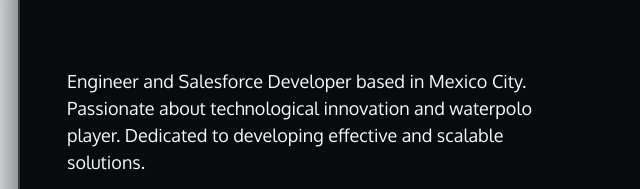
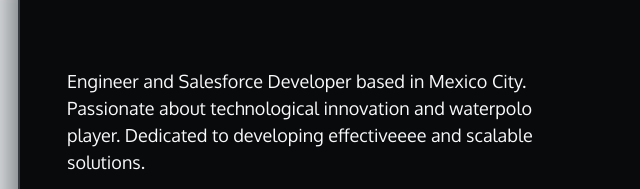
Before and after one commit to SOsPerez/Portfolio, a plain HTML site: page index.html in a window 1280 px wide. Shown: the part 817-1006 px from the top of the page, 52-692 px from the left. Drawn offline with nearby package versions, Linux system fonts and the light colour scheme.

Commit message:
Update index.html

```diff
--- a/index.html
+++ b/index.html
@@ -112,7 +112,7 @@
           <div class="row align-items-center">
             <div class="col-md-6 text-rigth ">
               <p>Engineer and Salesforce Developer based in Mexico City. Passionate about technological
-                innovation and waterpolo player. Dedicated to developing effective and scalable solutions.<br>
+                innovation and waterpolo player. Dedicated to developing effectiveeee and scalable solutions.<br>
                 <ul>
                   <li>Bachelor’s Degree in Biomedical Engineering, Universidad Autónoma Metropolitana, México.</li>
                   <li>HTML, CSS, and Javascript for Web Developers, Johns Hopkins University (MOOC)</li>
```
